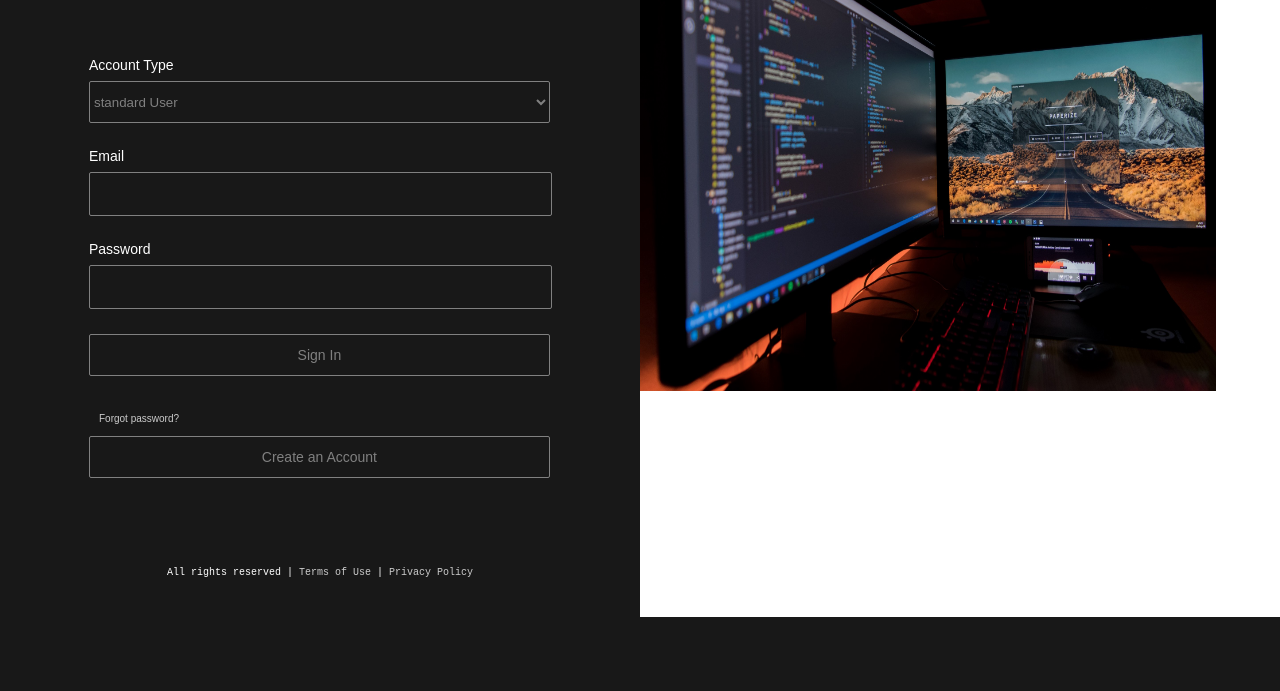
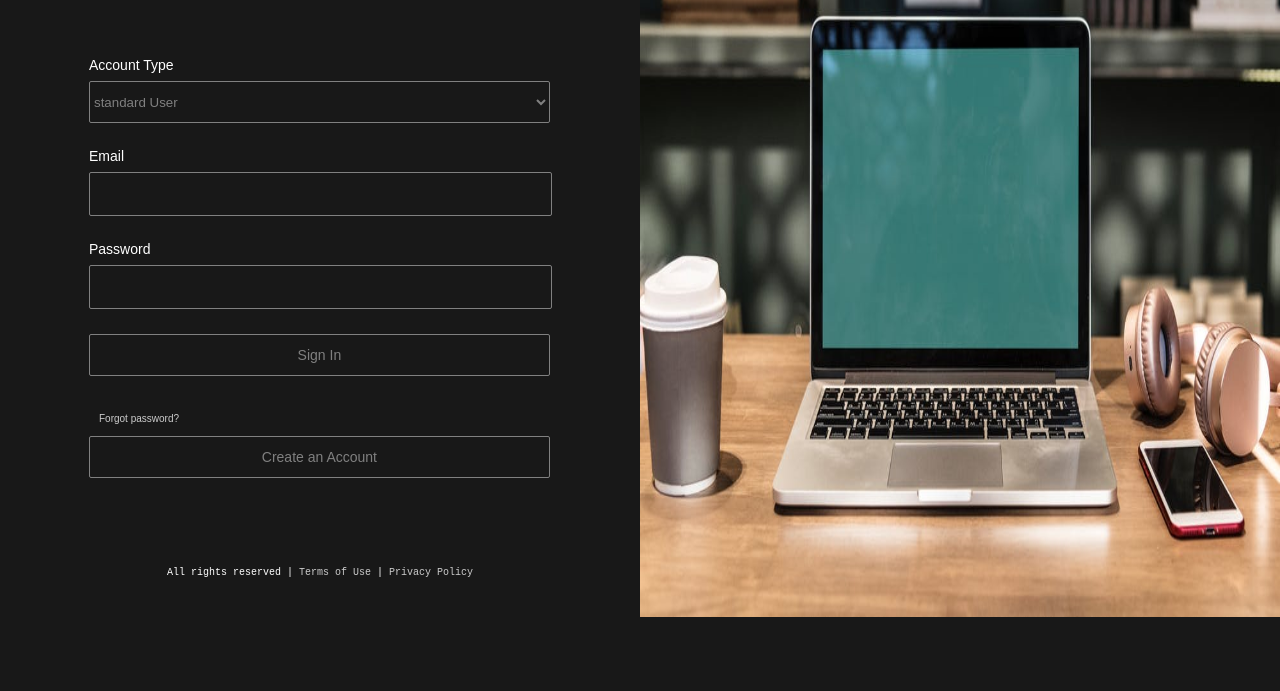
Before and after one commit to ikechuku/decastock, a website: page public/login.html in a window 1280 px wide. Shown: the part 109-800 px from the top of the page. Drawn offline with Linux system fonts and the light colour scheme; a web font is replaced by a local one.

Commit message:
ch(UI): fix login background image

```diff
--- a/public/assets/css/login.css
+++ b/public/assets/css/login.css
@@ -35,8 +35,8 @@ body{
 #right img{
     position: relative;
     display: block;
-    height: 500px;
-    width: 90%;
+    height: 100%;
+    width: 100%;
 
 }
 
--- a/public/login.html
+++ b/public/login.html
@@ -89,7 +89,7 @@
             slideIndex++;
             if (slideIndex > slides.length) {slideIndex = 1}
             slides[slideIndex-1].style.display = 'block';
-            setTimeout(homeSlideshow, 2000); // Change image every 2 seconda
+            setTimeout(homeSlideshow, 5000); // Change image every 5 seconds
         };
 
         homeSlideshow();
```
